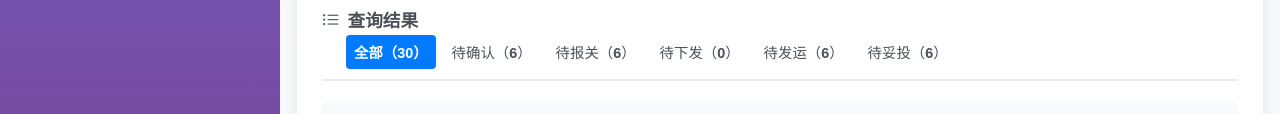
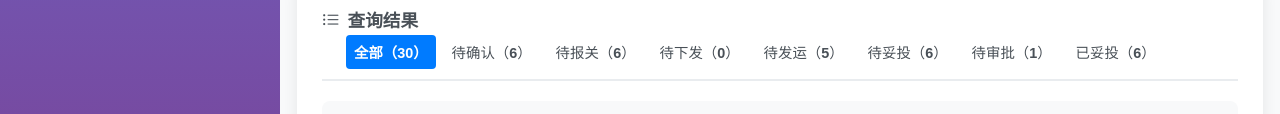
Before and after one commit to liudaojin88/WIMP, a website: page vietnam-delivery-list.html in a window 1280 px wide. Shown: the part 686-800 px from the top of the page. Drawn offline with nearby package versions, Linux system fonts and the light colour scheme.

Commit message:
feat: 在状态筛选中新增待审批和已妥投状态
- 在状态筛选卡片中添加待审批和已妥投两个新状态
- 更新JavaScript筛选逻辑以支持新状态的过滤功能
- 更新状态统计功能以正确计算新状态的数量
- 添加示例数据以测试新状态筛选功能

```diff
--- a/vietnam-delivery-list.html
+++ b/vietnam-delivery-list.html
@@ -780,6 +780,12 @@
                     </div>
                     <div class="status-filter-card" data-status="shipped" onclick="filterByStatus('shipped')">
                         <span class="status-text">待妥投（<span class="status-count">0</span>）</span>
+                    </div>
+                    <div class="status-filter-card" data-status="pending-approval" onclick="filterByStatus('pending-approval')">
+                        <span class="status-text">待审批（<span class="status-count">0</span>）</span>
+                    </div>
+                    <div class="status-filter-card" data-status="delivered" onclick="filterByStatus('delivered')">
+                        <span class="status-text">已妥投（<span class="status-count">0</span>）</span>
                     </div>
                 </div>
             </div>
@@ -1824,7 +1830,7 @@
                             <td>顺化市富春区黎圣宗街987号</td>
                             <td>周八</td>
                             <td>2024-10-15 11:40</td>
-                            <td><span class="status-badge status-pending">待发运</span></td>
+                            <td><span class="status-badge status-warning">待审批</span></td>
                             <td>
                                 <button class="btn btn-sm btn-outline-primary me-1" onclick="downloadHandover('JDi-VNTR-241018-01')">
                                     <i class="bi bi-download"></i> 下载交接单
@@ -2310,6 +2316,12 @@
                         case 'shipped':
                             shouldShow = statusText === '已发运';
                             break;
+                        case 'pending-approval':
+                            shouldShow = statusText === '待审批';
+                            break;
+                        case 'delivered':
+                            shouldShow = statusText === '已妥投';
+                            break;
                     }
                 }
 
@@ -2354,7 +2366,9 @@
                 confirmed: 0,
                 pending: 0,
                 ready: 0,
-                shipped: 0
+                shipped: 0,
+                'pending-approval': 0,
+                delivered: 0
             };
 
             const rows = document.querySelectorAll('#batchTableBody tr[data-batch-id]');
@@ -2380,6 +2394,12 @@
                         break;
                     case '已发运':
                         statusCounts.shipped++;
+                        break;
+                    case '待审批':
+                        statusCounts['pending-approval']++;
+                        break;
+                    case '已妥投':
+                        statusCounts.delivered++;
                         break;
                 }
             });
```
